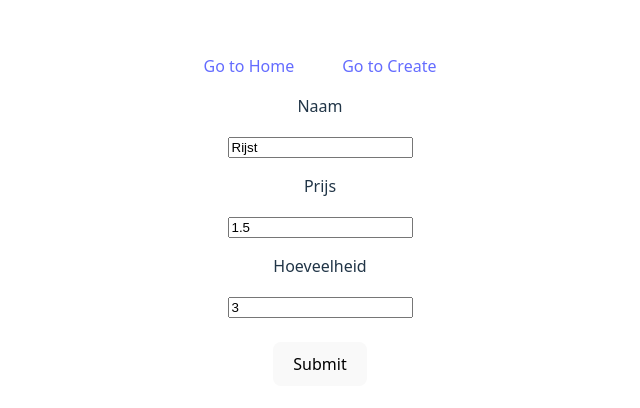
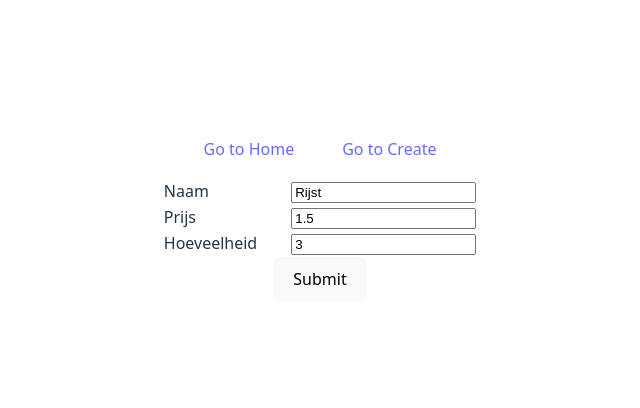
Before and after one commit to maartenrdijkstra/boodschappen-vue, a Vue app: page /edit/1 in a window 1280 px wide. Shown: the part 180-588 px from the top of the page, without its empty margins (320-960 px from the left). Built offline with nearby package versions, Linux system fonts and the light colour scheme.

Commit message:
code een stuk leesbaarder gemaakt

```diff
--- a/src/components/GroceriesTable.vue
+++ b/src/components/GroceriesTable.vue
@@ -9,36 +9,48 @@
       </tr>
     </thead>
     <tbody>
-    <tr v-for="grocery in groceries" :key="grocery.id">
-        <td> {{ grocery.name }}</td>
-        <td class="text-align-right">{{ grocery.price.toFixed(2) }} </td>
-        <td class="text-align-right"><input type="number" v-model="grocery.amount"></td>
-        <td class="text-align-right">{{ (grocery.price * grocery.amount).toFixed(2)  }}</td>
-        <td class="text-align-right"><a :href="`/edit/${grocery.id}`">Bewerken</a></td>
-        <td class="text-align-right"><button @click="removeGrocery(`${grocery.id}`)">Verwijderen</button></td>
+      <tr v-for="grocery in props.groceries" :key="grocery.id">
+        <td>{{ grocery.name }}</td>
+        <td class="text-align-right">{{ grocery.price.toFixed(2) }}</td>
+        <td class="text-align-right">
+          <input type="number" v-model="grocery.amount" />
+        </td>
+        <td class="text-align-right">
+          {{ (grocery.price * grocery.amount).toFixed(2) }}
+        </td>
+        <td class="text-align-right">
+          <RouterLink :to="`/edit/${grocery.id}`">Bewerken</RouterLink>
+        </td>
+        <td class="text-align-right">
+          <button @click="removeGrocery(`${grocery.id}`)">Verwijderen</button>
+        </td>
       </tr>
     </tbody>
     <tfoot>
       <tr>
         <td colspan="3"><strong>Totaal</strong></td>
-   <td><strong>{{ totalCost.toFixed(2)  }}</strong></td>
+        <td>
+          <strong>{{ totalCost.toFixed(2) }}</strong>
+        </td>
       </tr>
     </tfoot>
   </table>
 </template>
 
+<script setup>
+import { computed } from "vue";
+import { removeGrocery } from "../domains/groceries/store";
+import { RouterLink } from "vue-router";
 
-<script setup>
-import {computed} from 'vue';
-import { removeGrocery } from '../domains/groceries/store';
-
-const props = defineProps(['groceries'])
+const props = defineProps(["groceries"]);
 
 const totalCost = computed(() => {
-  return props.groceries.reduce((sum, grocery) => sum + grocery.price * grocery.amount, 0)
-})
+  return props.groceries.reduce(
+    (sum, grocery) => sum + grocery.price * grocery.amount,
+    0
+  );
+});
 </script>
-
 
 <style scoped>
 * {
--- a/src/domains/groceries/components/GroceryForm.vue
+++ b/src/domains/groceries/components/GroceryForm.vue
@@ -1,39 +1,73 @@
 <template>
   <form @submit.prevent="saveGroceryItem">
-        <p>Naam</p><input v-model="name">
-        <p>Prijs</p><input type="number" step=".01" min="0" v-model="price">
-        <p>Hoeveelheid</p><input type="number"  min="0" v-model="amount">
-        <br>
-        <br>
-        <button type="submit">Submit</button>
-    </form>
+    <table>
+      <tbody>
+        <tr>
+          <td class="text-align-left">
+            <label for="name">Naam</label>
+          </td>
+          <td>
+            <input v-model="newGrocery.name" id="naam" type="text" />
+          </td>
+        </tr>
+        <tr>
+          <td class="text-align-left">
+            <label for="price">Prijs</label>
+          </td>
+          <td>
+            <input
+              type="number"
+              step=".01"
+              min="0"
+              v-model="newGrocery.price"
+              id="price"
+            />
+          </td>
+        </tr>
+        <tr>
+          <td class="text-align-left">
+            <label for="amount">Hoeveelheid</label>
+          </td>
+          <td>
+            <input
+              type="number"
+              min="0"
+              v-model="newGrocery.amount"
+              id="amount"
+            />
+          </td>
+        </tr>
+      </tbody>
+      <tfoot>
+        <tr>
+          <td colspan="2">
+            <button type="submit">Submit</button>
+          </td>
+        </tr>
+      </tfoot>
+    </table>
+  </form>
 </template>
 
 <script setup>
-
-import { ref } from 'vue';
-import { getAllGroceries } from '../store';
-
-const emit = defineEmits(['save'])
+const emit = defineEmits(["save"]);
 const props = defineProps({
-  grocery: Object
+  grocery: Object,
 });
 
-const name = ref(props.grocery.name)
-const price = ref(props.grocery.price)
-const amount = ref(props.grocery.amount)
+const newGrocery = { ...props.grocery };
 
+const saveGroceryItem = () => {
+  emit("save", newGrocery);
+};
+</script>
 
-function saveGroceryItem() {
-  const newGrocery = {...props.grocery};
-  if (newGrocery.id === undefined) {
-    const groceries = getAllGroceries.value;
-    const maxId = Math.max(...groceries.map(g => g.id));
-    newGrocery.id = maxId + 1;
-  }
-  newGrocery.name = name.value;
-  newGrocery.price = price.value;
-  newGrocery.amount = amount.value;
- emit('save', newGrocery);
+<style scoped>
+.text-align-left {
+  text-align: left;
 }
-</script>
+
+td {
+  padding: 0 1rem;
+}
+</style>
--- a/src/domains/groceries/pages/CreatePage.vue
+++ b/src/domains/groceries/pages/CreatePage.vue
@@ -1,16 +1,15 @@
 <template>
-    <GroceryForm :grocery="grocery" @save="addGroceryItem"></GroceryForm>
+  <GroceryForm :grocery="grocery" @save="addGroceryItem"></GroceryForm>
 </template>
 
 <script setup>
-import GroceryForm from '../components/GroceryForm.vue';
-import { addGrocery } from '../store';
+import GroceryForm from "../components/GroceryForm.vue";
+import { addGrocery } from "../store";
 
-    const grocery = {name: '', price: 0, amount: 0};
+const grocery = { name: "", price: 0, amount: 0 };
 
-    function addGroceryItem(newGrocery) {
-        console.log( newGrocery);
-        addGrocery(newGrocery);
-    }
-
+const addGroceryItem = (newGrocery) => {
+  console.log(newGrocery);
+  addGrocery(newGrocery);
+};
 </script>
--- a/src/domains/groceries/pages/EditPage.vue
+++ b/src/domains/groceries/pages/EditPage.vue
@@ -1,19 +1,20 @@
 <template>
-    <GroceryForm :grocery="grocery"  @save="updateGroceryItem"></GroceryForm>
+  <GroceryForm :grocery="grocery" @save="updateGroceryItem"></GroceryForm>
 </template>
 
 <script setup>
-import { useRoute } from 'vue-router'
-import { getGroceryById } from '../store'
-import GroceryForm from  '../components/GroceryForm.vue'
-import { updateGrocery } from '../store'
+import { useRoute } from "vue-router";
+import { getGroceryById } from "../store";
+import GroceryForm from "../components/GroceryForm.vue";
+import { updateGrocery } from "../store";
 
-const route = useRoute()
-const id = Number(route.params.id)
+const route = useRoute();
+const id = Number(route.params.id);
 
-const grocery = getGroceryById(id).value;
+const grocery = getGroceryById(id);
 
-   function updateGroceryItem(updatedGroceryItem) {
-        updateGrocery(updatedGroceryItem)
-    }
+// TODO :: probeer om de arrow-notation toe te passen
+const updateGroceryItem = (updatedGroceryItem) => {
+  updateGrocery(updatedGroceryItem);
+};
 </script>
--- a/src/domains/groceries/pages/OverviewPage.vue
+++ b/src/domains/groceries/pages/OverviewPage.vue
@@ -3,8 +3,8 @@
 </template>
 
 <script setup>
-import GroceriesTable from '../../../components/GroceriesTable.vue';
-import {getAllGroceries} from '../store';
+import GroceriesTable from "../../../components/GroceriesTable.vue";
+import { getAllGroceries } from "../store";
 
 const groceries = getAllGroceries;
 </script>
--- a/src/domains/groceries/routes.js
+++ b/src/domains/groceries/routes.js
@@ -1,12 +1,10 @@
 import CreatePage from './pages/CreatePage.vue'
 import EditPage from './pages/EditPage.vue'
 import Overview from './pages/OverviewPage.vue'
-import GroceryForm from './components/GroceryForm.vue'
 
 
 export const routes = [
     {path: '/', component: Overview},
     {path: '/create', component: CreatePage},
-    {path: '/edit', component: EditPage},
     {path: '/edit/:id', component: EditPage}
 ]
--- a/src/domains/groceries/store.js
+++ b/src/domains/groceries/store.js
@@ -1,43 +1,51 @@
-import {ref, computed} from 'vue'
+import { ref, computed } from "vue";
 
 // State
-const groceries = ref([{
+const groceries = ref([
+  {
     id: 1,
-        name: 'Rijst',
-        price: 1.50,
+    name: "Rijst",
+    price: 1.5,
     amount: 3,
   },
   {
     id: 2,
-        name: 'Pasta',
-        price: 2.00,
+    name: "Pasta",
+    price: 2.0,
     amount: 2,
   },
   {
     id: 3,
-        name: 'Bonen',
-        price: 1.20,
+    name: "Bonen",
+    price: 1.2,
     amount: 5,
-    }
-])
-
+  },
+]);
 
 // Getters
 export const getAllGroceries = computed(() => groceries.value);
-export const getGroceryById = (id) => computed(() => groceries.value.find(grocery => grocery.id == id));
+export const getGroceryById = (id) =>
+  computed(() => groceries.value.find((grocery) => grocery.id == id));
 
 // Actions
 export const addGrocery = (grocery) => {
+  if (grocery.id === undefined || grocery.isNaN()) {
+    const groceries = getAllGroceries.value;
+    grocery.id = Math.max(...groceries.map((g) => g.id)) + 1;
+  }
   console.log(grocery);
   groceries.value.push(grocery);
-}
+};
 export const updateGrocery = (updated) => {
-  const index = groceries.value.findIndex(g => g.id === updated.id)
+  const index = groceries.value.findIndex((g) => g.id === updated.id);
   if (index !== -1) {
-    groceries.value[index] = updated
+    groceries.value[index] = updated;
   }
   console.log(groceries.value[index]);
-}
+};
 export const removeGrocery = (id) => {
-    groceries.value.splice(groceries.value.findIndex(grocery => grocery.id === id), 1)
-}
+  groceries.value.splice(
+    groceries.value.findIndex((grocery) => grocery.id === id),
+    1
+  );
+};
```
Also changed, not shown: src/domains/groceries/router/index.js (deleted, +0 -8 lines), src/main.js (+5 -6 lines), src/router/index.js (added, +7 -0 lines), 1 other file (tests, documents, lock files or other folders). Lines whose indentation alone changed are shown as unchanged.
